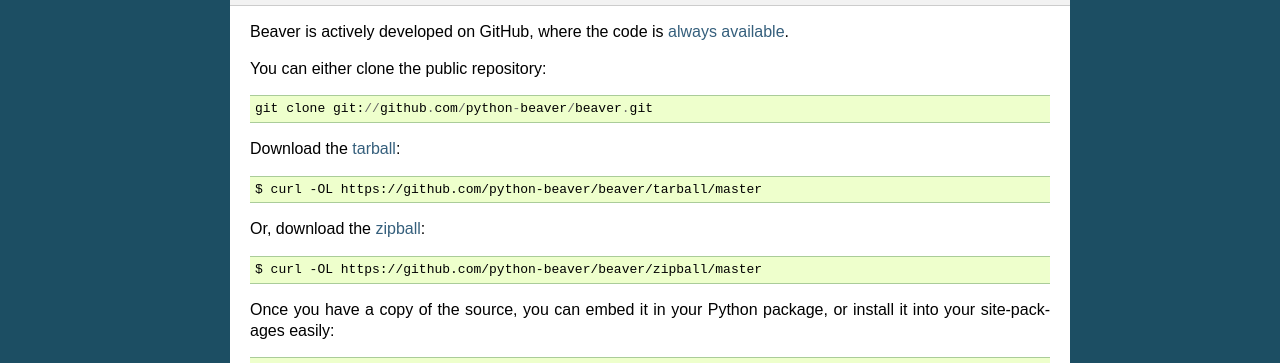
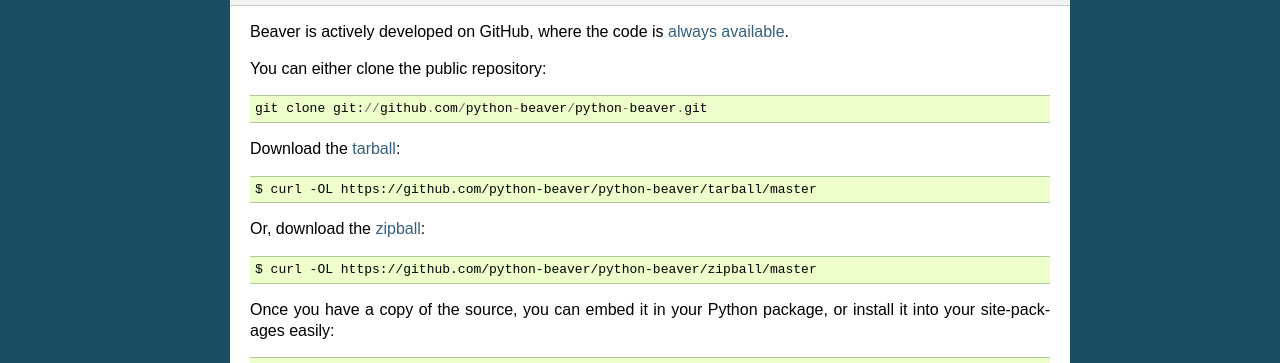
Before and after one commit to python-beaver/python-beaver, a Sphinx documentation site: the page built from docs/user/install.rst, in a window 1280 px wide. Shown: the part 737-1100 px from the top of the page. Built offline with Sphinx 7.4.7, drawn with Linux system fonts in a browser that asks for light colours.

Commit message:
Fix GitHub links
The project was renamed to 'python-beaver', but the links do not reflect that change.

```diff
--- a/docs/user/install.rst
+++ b/docs/user/install.rst
@@ -38,19 +38,19 @@
 ------------
 
 Beaver is actively developed on GitHub, where the code is
-`always available <https://github.com/python-beaver/beaver>`_.
+`always available <https://github.com/python-beaver/python-beaver>`_.
 
 You can either clone the public repository::
 
-    git clone git://github.com/python-beaver/beaver.git
+    git clone git://github.com/python-beaver/python-beaver.git
 
-Download the `tarball <https://github.com/python-beaver/beaver/tarball/master>`_::
+Download the `tarball <https://github.com/python-beaver/python-beaver/tarball/master>`_::
 
-    $ curl -OL https://github.com/python-beaver/beaver/tarball/master
+    $ curl -OL https://github.com/python-beaver/python-beaver/tarball/master
 
-Or, download the `zipball <https://github.com/python-beaver/beaver/zipball/master>`_::
+Or, download the `zipball <https://github.com/python-beaver/python-beaver/zipball/master>`_::
 
-    $ curl -OL https://github.com/python-beaver/beaver/zipball/master
+    $ curl -OL https://github.com/python-beaver/python-beaver/zipball/master
 
 
 Once you have a copy of the source, you can embed it in your Python package,
```
